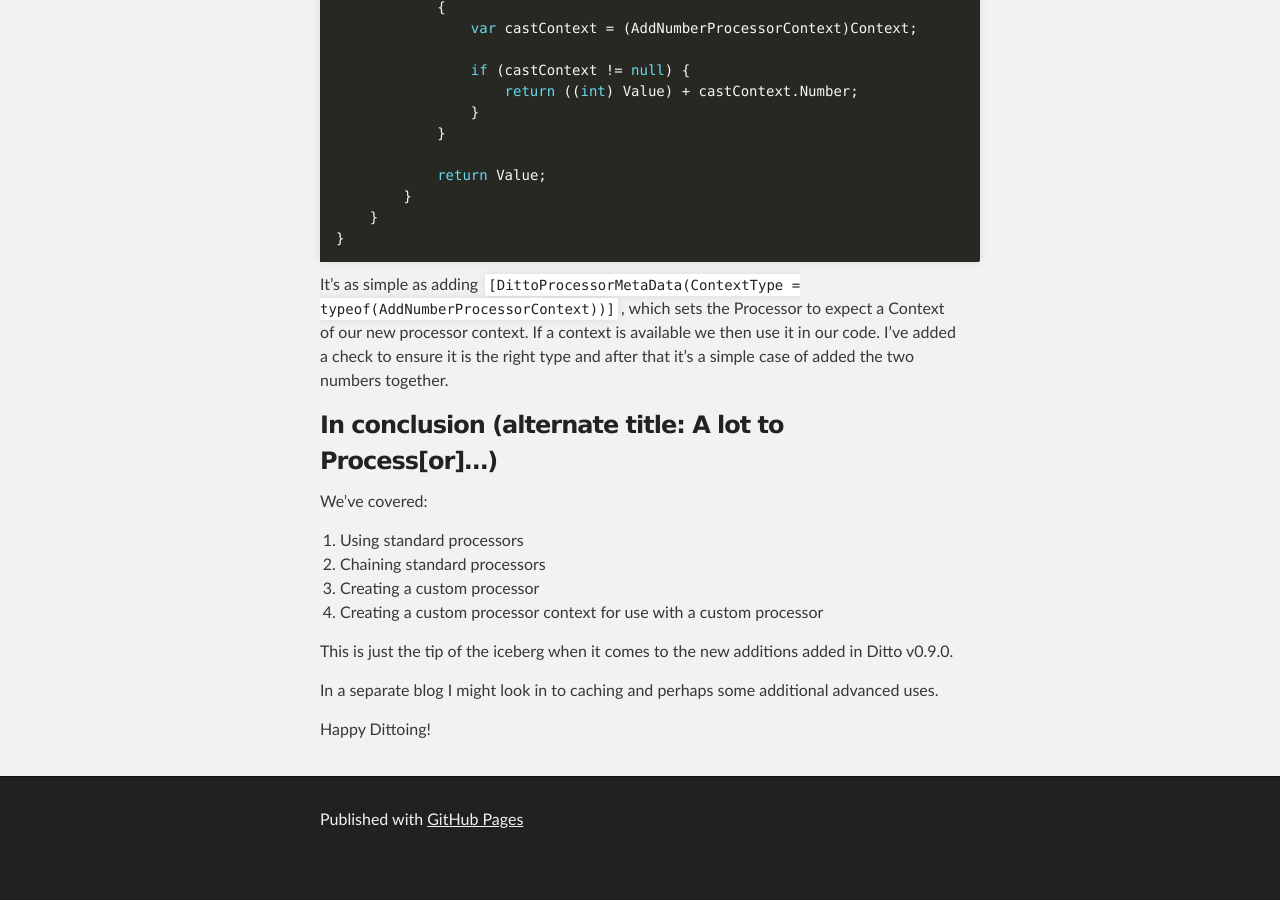
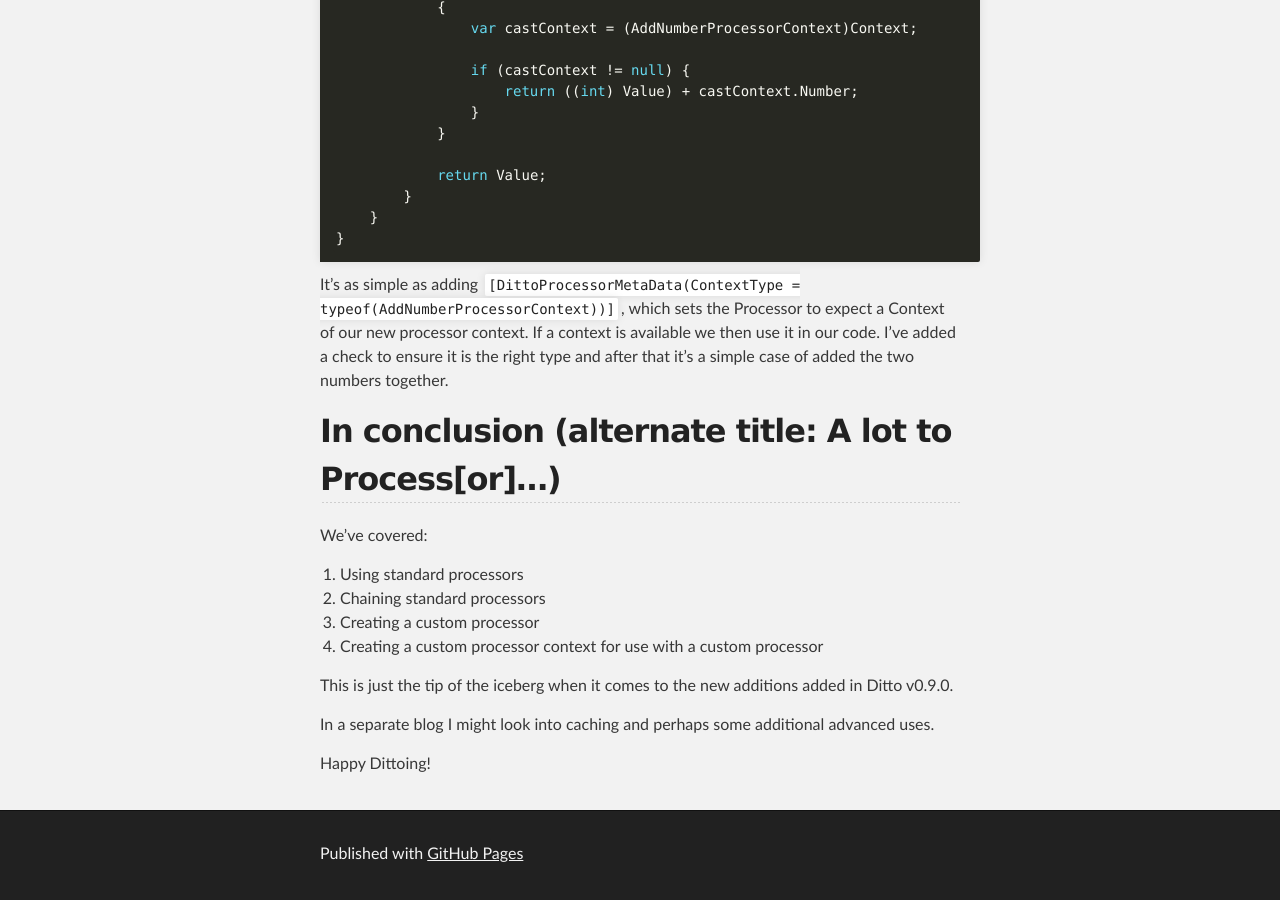
Before and after one commit to jamiepollock/jamiepollock.github.io, a Jekyll site: the page built from _posts/2016-06-15-getting-started-with-ditto-processors.md, in a window 1280 px wide and 900 px high, scrolled down 4329 px. Built offline with Jekyll 4.4.1, drawn with Linux system fonts in a browser that asks for light colours; comment, search, counter and statistics services are not loaded; before the commit the page ends 5195 px from its top, so only the background shows below that.

Commit message:
Minor blog formating/text changes

```diff
--- a/_posts/2016-06-15-getting-started-with-ditto-processors.md
+++ b/_posts/2016-06-15-getting-started-with-ditto-processors.md
@@ -159,7 +159,7 @@ namespace DemoApp.ComponentModel.Processors
 
 It’s as simple as adding `[DittoProcessorMetaData(ContextType = typeof(AddNumberProcessorContext))]`, which sets the Processor to expect a Context of our new processor context. If a context is available we then use it in our code. I’ve added a check to ensure it is the right type and after that it’s a simple case of added the two numbers together.
 
-### In conclusion (alternate title: A lot to Process\[or\]…)
+## In conclusion (alternate title: A lot to Process\[or\]…)
 
 We’ve covered:
 
@@ -170,6 +170,6 @@ We’ve covered:
 
 This is just the tip of the iceberg when it comes to the new additions added in Ditto v0.9.0.
 
-In a separate blog I might look in to caching and perhaps some additional advanced uses.
+In a separate blog I might look into caching and perhaps some additional advanced uses.
 
 Happy Dittoing!
```
